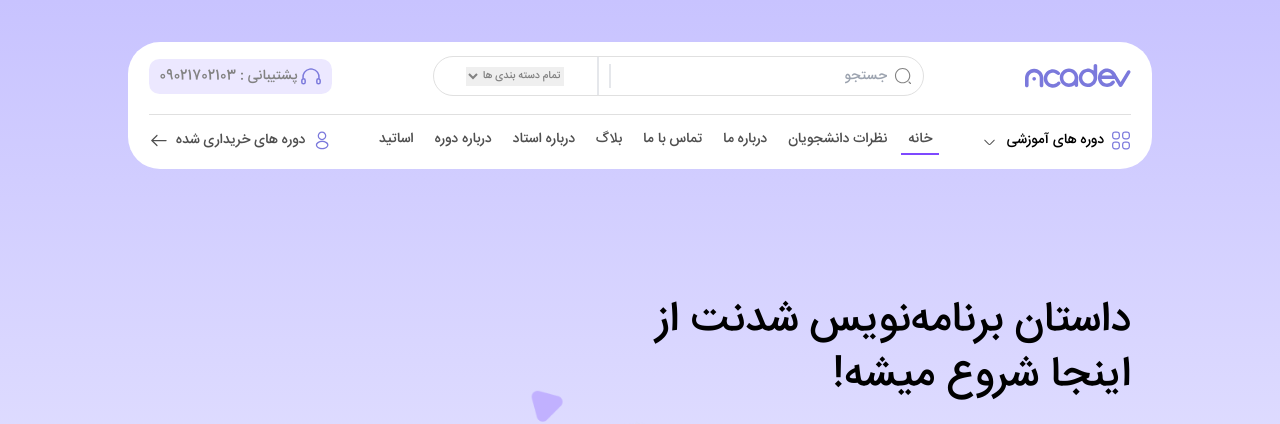
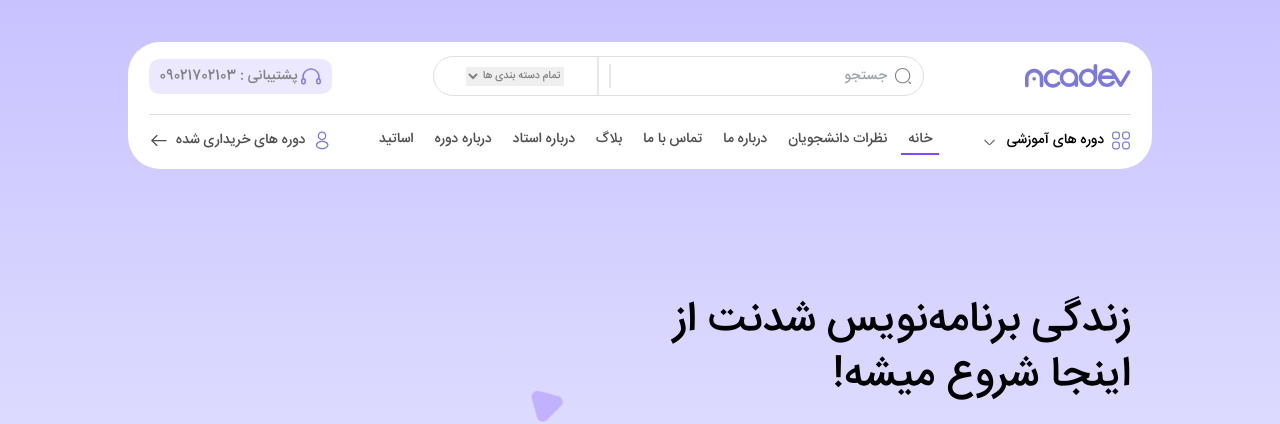
Before and after one commit to RwinZakeri/doci, a website built with Vite: page index.html in a window 1280 px wide. Shown: the top 424 px of the page. Built offline with nearby package versions, Linux system fonts and the light colour scheme; files whose address does not match are found by name.

Commit message:
index.html change

```diff
--- a/index.html
+++ b/index.html
@@ -340,7 +340,7 @@
         />
         <div class="relative h-full px-6 pt-12 xl:w-1/2">
           <h1 class="text-4xl md:text-5xl md:leading-[55px] lg:w-[500px]">
-            داستان برنامه‌نویس شدنت از اینجا شروع میشه!
+            زندگی برنامه‌نویس شدنت از اینجا شروع میشه!
           </h1>
           <p class="py-6 text-justify text-lg text-gray-3 md:w-96 xl:w-[470px]">
             لورم ایپسوم متن ساختگی با تولید سادگی نامفهوم از صنعت چاپ و با
```
